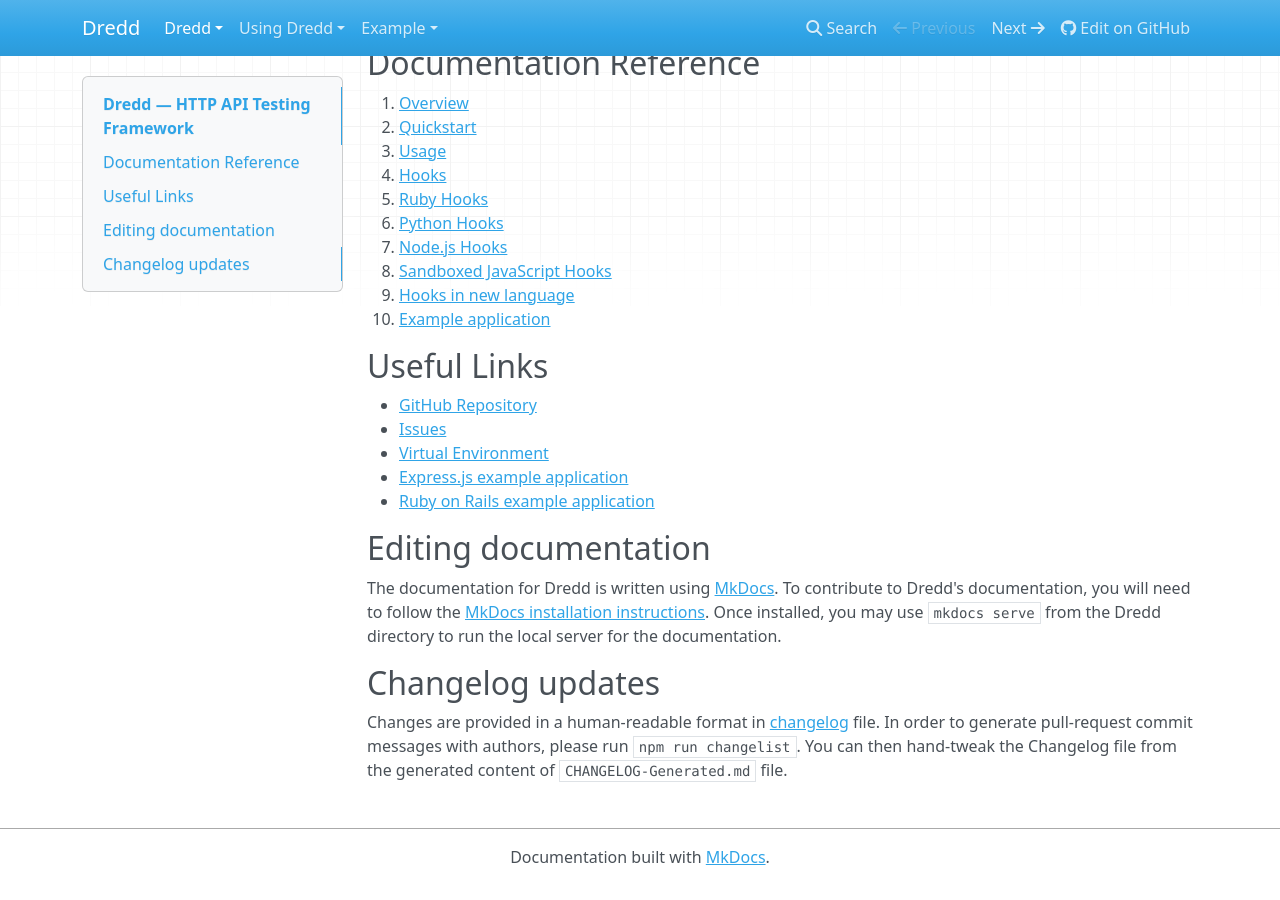
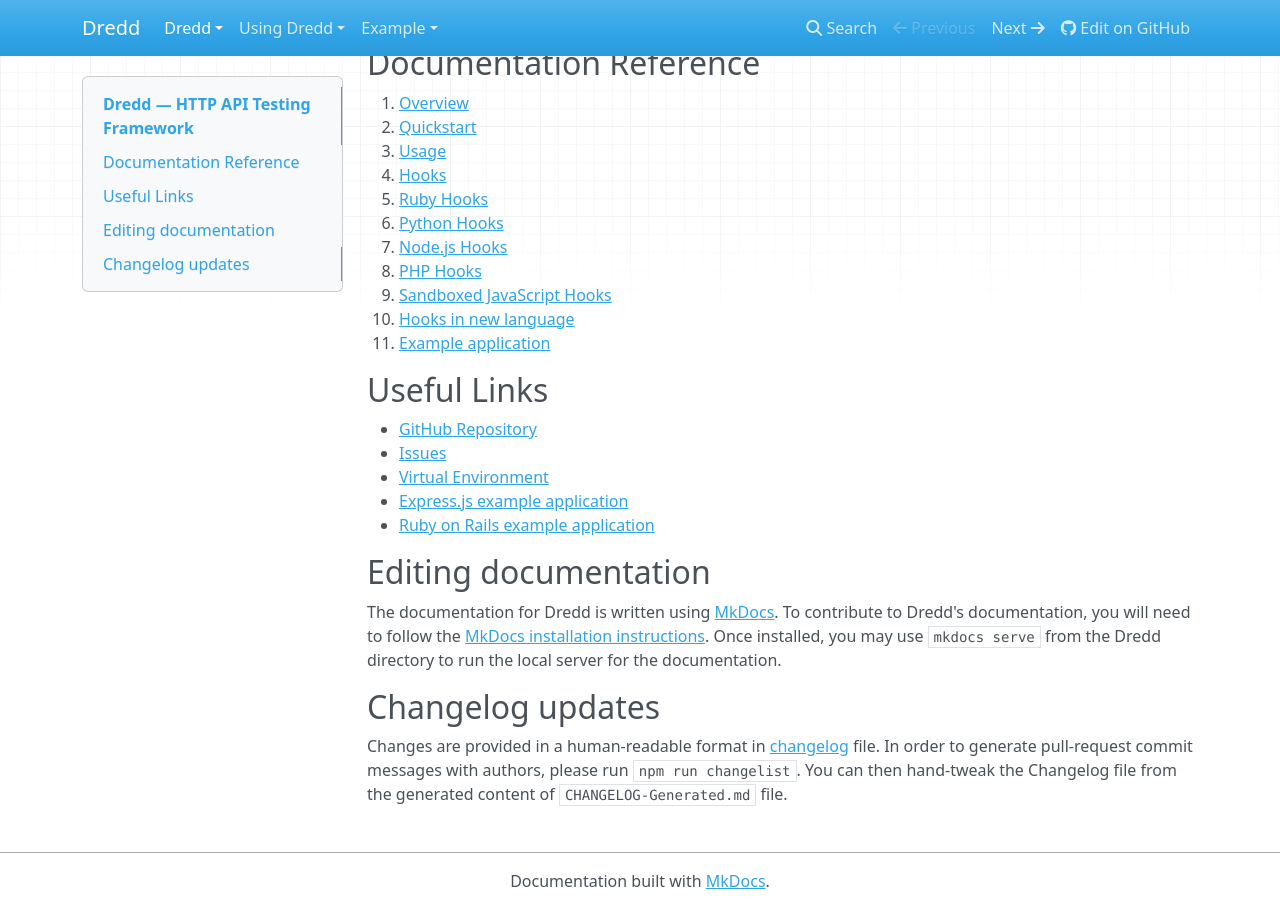
Before and after one commit to apiaryio/dredd, an MkDocs documentation site: the page built from docs/index.md, in a window 1280 px wide and 900 px high, scrolled down 758 px. Built offline with MkDocs 1.6.1, drawn with Linux system fonts in a browser that asks for light colours; nearby versions of some CDN libraries; old or Windows-style settings are respelled for this version of MkDocs.

Commit message:
Added PHP to graphics, doc tweak

```diff
--- a/docs/index.md
+++ b/docs/index.md
@@ -33,9 +33,10 @@
 5. [Ruby Hooks](hooks-ruby.md)
 6. [Python Hooks](hooks-python.md)
 7. [Node.js Hooks](hooks-nodejs.md)
-8. [Sandboxed JavaScript Hooks](hooks-js-sandbox.md)
-9. [Hooks in new language](hooks-new-language.md)
-10. [Example application](example.md)
+8. [PHP Hooks](hooks-php.md)
+9. [Sandboxed JavaScript Hooks](hooks-js-sandbox.md)
+10. [Hooks in new language](hooks-new-language.md)
+11. [Example application](example.md)
 
 ## Useful Links
 
```
Also changed, not shown: README.md (+1 -0 lines), img/Dredd.png, img/Dredd.svg.
